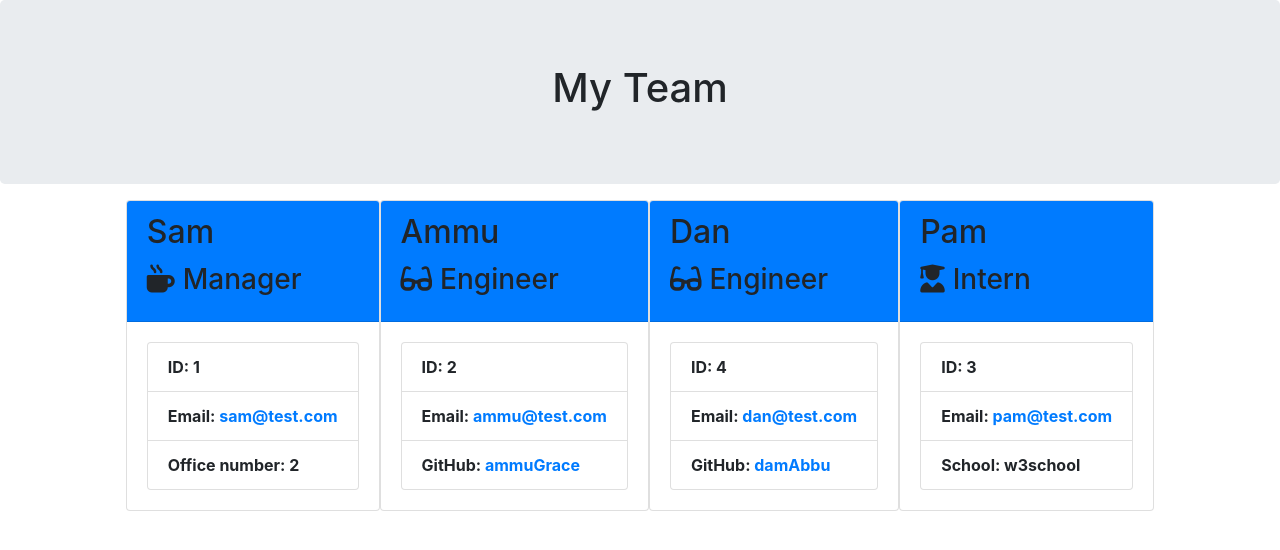
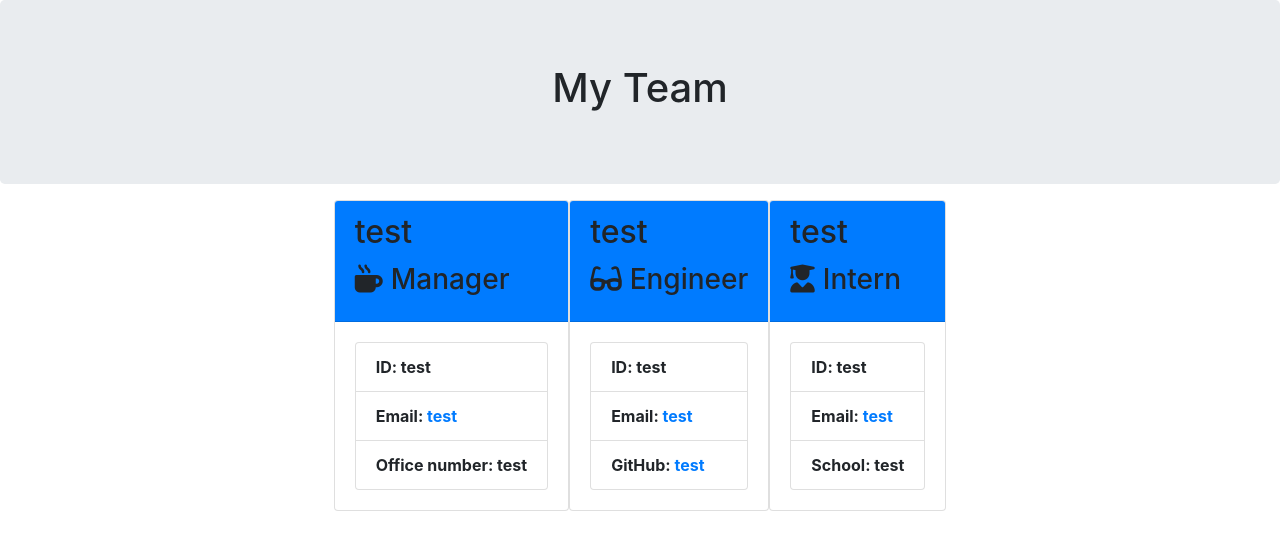
Before and after one commit to NirmalaAbothu/team-profile-generator-11.10.20, a website: page output/team.html in a window 1280 px wide. Drawn offline with nearby package versions, Linux system fonts and the light colour scheme.

Commit message:
Modified README.md file

```diff
--- a/output/team.html
+++ b/output/team.html
@@ -31,7 +31,7 @@
                     <div class="team-area col-12 d-flex justify-content-center">
                          <div class="card employee-card">
                               <div class="card-header">
-                                   <h2 class="card-title">Sam</h2>
+                                   <h2 class="card-title">test</h2>
                                    <h3 class="card-title">
                                         <i class="fas fa-mug-hot mr-2"></i
                                         >Manager
@@ -39,22 +39,22 @@
                               </div>
                               <div class="card-body">
                                    <ul class="list-group">
-                                        <li class="list-group-item">ID: 1</li>
+                                        <li class="list-group-item">
+                                             ID: test
+                                        </li>
                                         <li class="list-group-item">
                                              Email:
-                                             <a href="mailto:sam@test.com"
-                                                  >sam@test.com</a
-                                             >
+                                             <a href="mailto:test">test</a>
                                         </li>
                                         <li class="list-group-item">
-                                             Office number: 2
+                                             Office number: test
                                         </li>
                                    </ul>
                               </div>
                          </div>
                          <div class="card employee-card">
                               <div class="card-header">
-                                   <h2 class="card-title">Ammu</h2>
+                                   <h2 class="card-title">test</h2>
                                    <h3 class="card-title">
                                         <i class="fas fa-glasses mr-2"></i
                                         >Engineer
@@ -62,20 +62,20 @@
                               </div>
                               <div class="card-body">
                                    <ul class="list-group">
-                                        <li class="list-group-item">ID: 2</li>
+                                        <li class="list-group-item">
+                                             ID: test
+                                        </li>
                                         <li class="list-group-item">
                                              Email:
-                                             <a href="mailto:ammu@test.com"
-                                                  >ammu@test.com</a
-                                             >
+                                             <a href="mailto:test">test</a>
                                         </li>
                                         <li class="list-group-item">
                                              GitHub:
                                              <a
-                                                  href="https://github.com/ammuGrace"
+                                                  href="https://github.com/test"
                                                   target="_blank"
                                                   rel="noopener noreferrer"
-                                                  >ammuGrace</a
+                                                  >test</a
                                              >
                                         </li>
                                    </ul>
@@ -83,36 +83,7 @@
                          </div>
                          <div class="card employee-card">
                               <div class="card-header">
-                                   <h2 class="card-title">Dan</h2>
-                                   <h3 class="card-title">
-                                        <i class="fas fa-glasses mr-2"></i
-                                        >Engineer
-                                   </h3>
-                              </div>
-                              <div class="card-body">
-                                   <ul class="list-group">
-                                        <li class="list-group-item">ID: 4</li>
-                                        <li class="list-group-item">
-                                             Email:
-                                             <a href="mailto:dan@test.com"
-                                                  >dan@test.com</a
-                                             >
-                                        </li>
-                                        <li class="list-group-item">
-                                             GitHub:
-                                             <a
-                                                  href="https://github.com/damAbbu"
-                                                  target="_blank"
-                                                  rel="noopener noreferrer"
-                                                  >damAbbu</a
-                                             >
-                                        </li>
-                                   </ul>
-                              </div>
-                         </div>
-                         <div class="card employee-card">
-                              <div class="card-header">
-                                   <h2 class="card-title">Pam</h2>
+                                   <h2 class="card-title">test</h2>
                                    <h3 class="card-title">
                                         <i class="fas fa-user-graduate mr-2"></i
                                         >Intern
@@ -120,15 +91,15 @@
                               </div>
                               <div class="card-body">
                                    <ul class="list-group">
-                                        <li class="list-group-item">ID: 3</li>
+                                        <li class="list-group-item">
+                                             ID: test
+                                        </li>
                                         <li class="list-group-item">
                                              Email:
-                                             <a href="mailto:pam@test.com"
-                                                  >pam@test.com</a
-                                             >
+                                             <a href="mailto:test">test</a>
                                         </li>
                                         <li class="list-group-item">
-                                             School: w3school
+                                             School: test
                                         </li>
                                    </ul>
                               </div>
```
Also changed, not shown: README.md.
